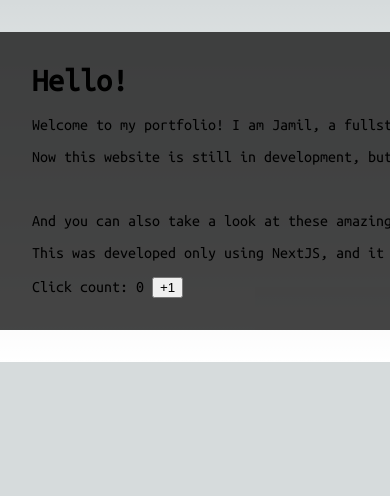
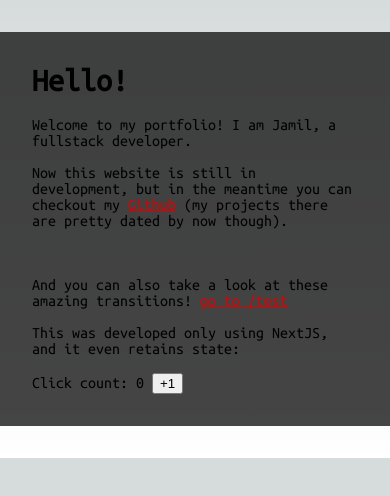
Before and after one commit to jamilettel/portfolio, a Next.js app: page / in a window 390 px wide. Shown: the top 496 px of the page. Built offline with nearby package versions, Linux system fonts and the light colour scheme.

Commit message:
:pencil2: fixed typo :iphone: responsive works now

```diff
--- a/src/app/globals.scss
+++ b/src/app/globals.scss
@@ -30,3 +30,7 @@ a {
     color: #ff0000;
   }
 }
+
+* {
+  box-sizing: border-box;
+}
--- a/src/modules/home/Home.scss
+++ b/src/modules/home/Home.scss
@@ -23,6 +23,7 @@
 
     .content {
         background: #171717cc;
+        max-width: 100%;
         width: 1200px;
         margin: 32px auto;
         padding: 32px;
--- a/src/modules/home/Home.tsx
+++ b/src/modules/home/Home.tsx
@@ -10,13 +10,12 @@ export default function Home() {
   return (
     <AnimatedContainer className="main-content">
       <div className="content">
-
         <h1>Hello!</h1>
         <p>Welcome to my portfolio! I am Jamil, a fullstack developer.</p>
-        <p>Now this website is still in development, but in the meantime you can checkout my <a href="https://www.github.com/jamilettel">Github</a> (my projects there are pretty dated by now).</p>
+        <p>Now this website is still in development, but in the meantime you can checkout my <a href="https://www.github.com/jamilettel">Github</a> (my projects there are pretty dated by now though).</p>
         <br />
         <p>And you can also take a look at these amazing transitions! <AnimatedLink href="/test">go to /test</AnimatedLink></p>
-        <p>This was developed only using NextJS, and it event retains state:</p>
+        <p>This was developed only using NextJS, and it even retains state:</p>
         <div>Click count: {count}{" "}
           <button onClick={() => setCount(count + 1)}>+1</button>
         </div>
```
Also changed, not shown: src/modules/test/Test.scss (+1 -0 lines).
